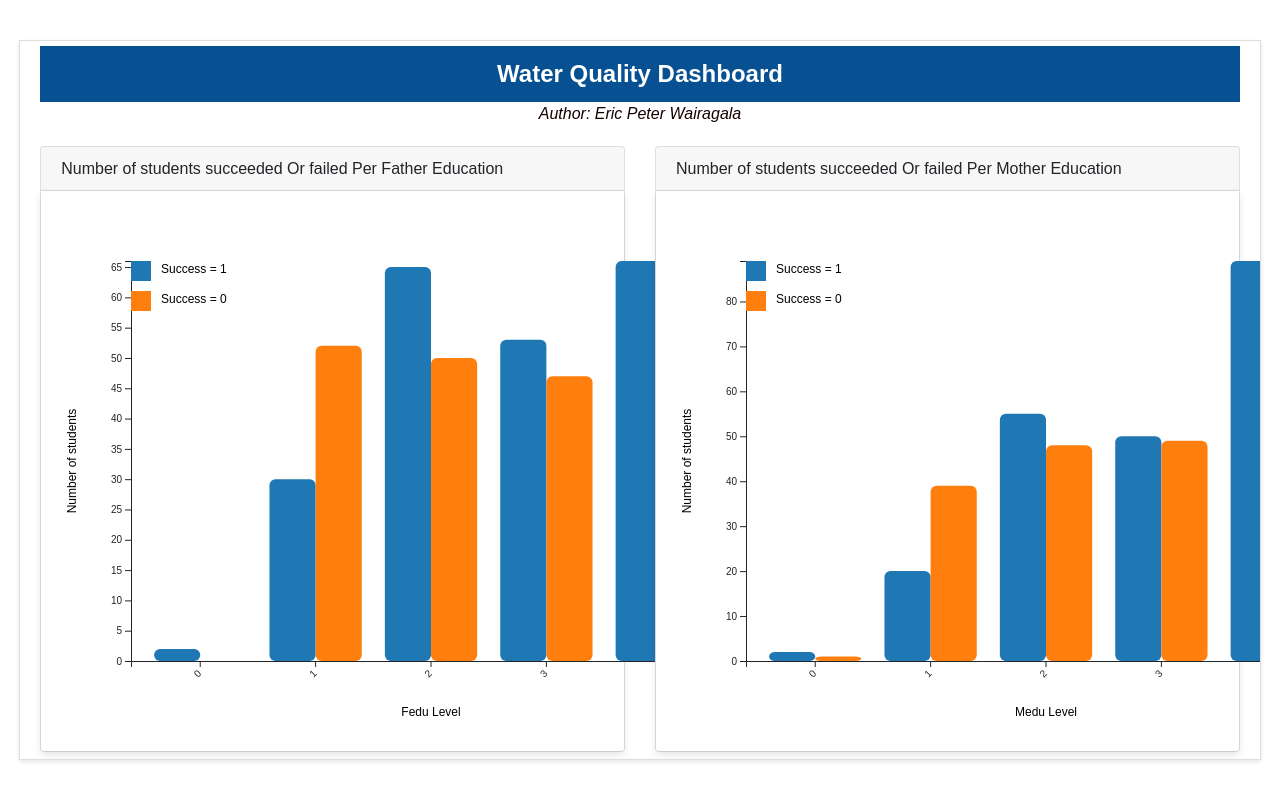
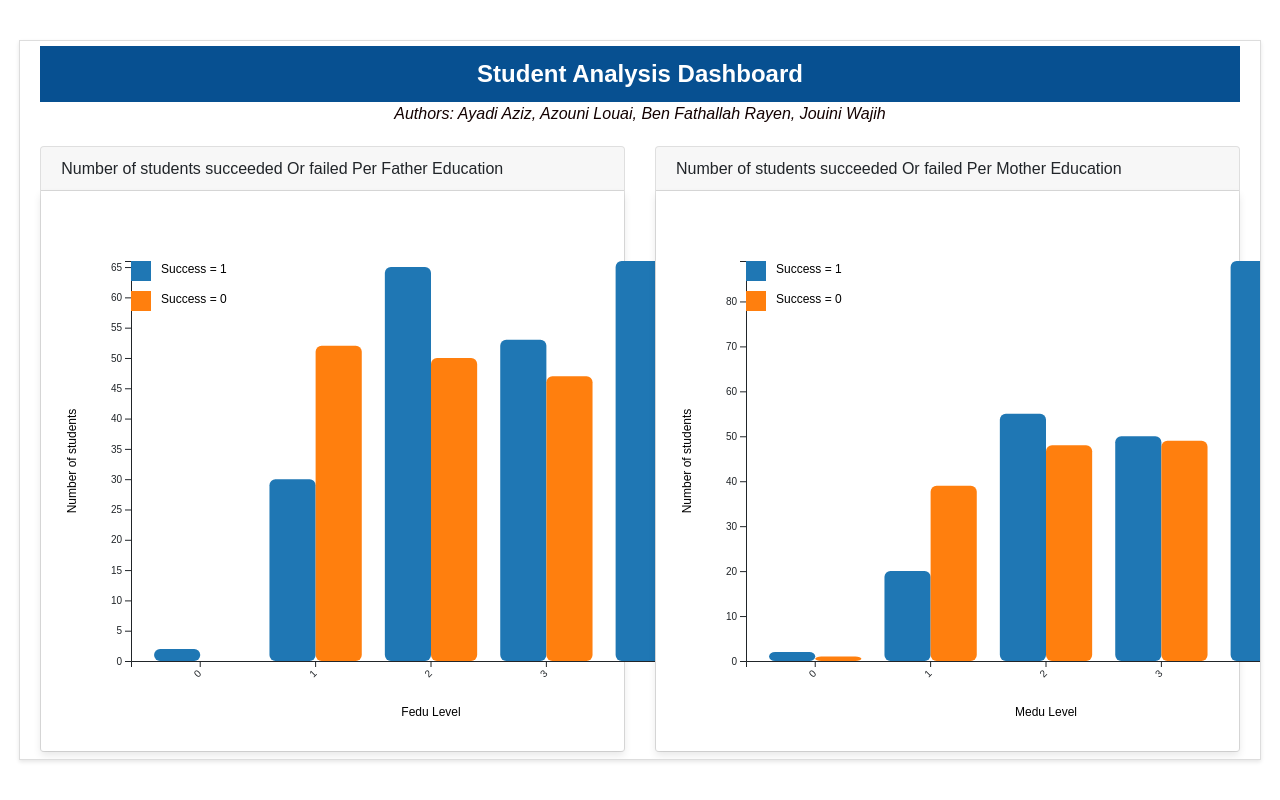
Before and after one commit to rayenFathallah/students_analysis, a plain HTML site: page index.html in a window 1280 px wide. Drawn offline with nearby package versions, Linux system fonts and the light colour scheme.

Commit message:
Project name modified

```diff
--- a/index.html
+++ b/index.html
@@ -77,8 +77,8 @@
 <body>
     <div class="dashboard-container">
         <div class="container-fluid">
-            <div class="header">Water Quality Dashboard</div>
-            <div class="author-credentials">Author: Eric Peter Wairagala</div>
+            <div class="header">Student Analysis Dashboard</div>
+            <div class="author-credentials">Authors: Ayadi Aziz, Azouni Louai, Ben Fathallah Rayen, Jouini Wajih</div>
             <div class="row">
                 <div class="col-lg-6 col-12 mb-3">
                     <div class="card">
```
